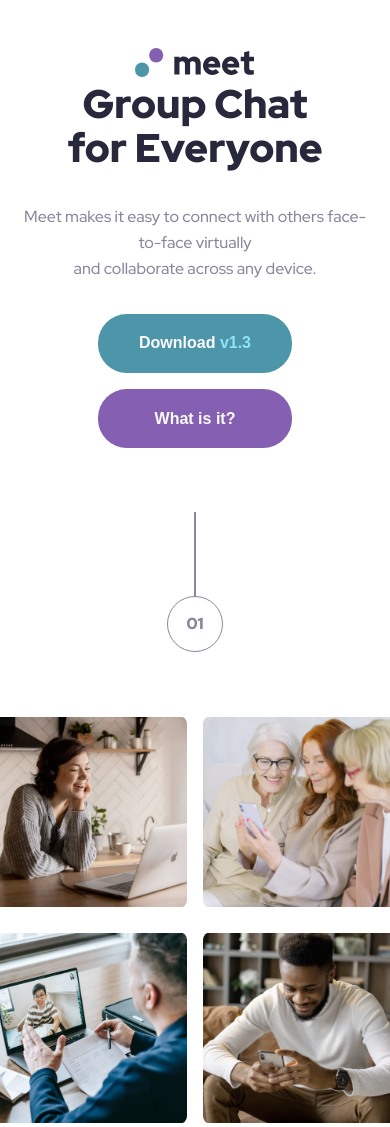
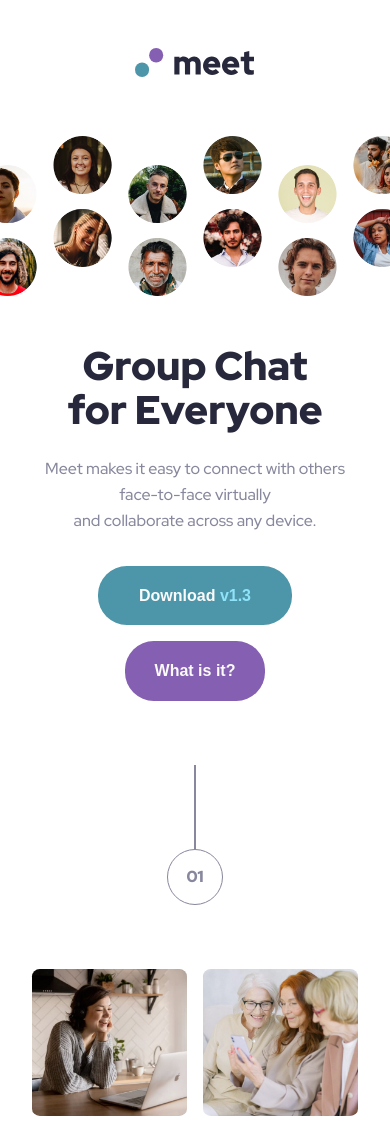
Before and after one commit to Smallz97/meet, a website with bundled scripts: page index.html in a window 390 px wide. Shown: the top 1127 px of the page. Built offline with nearby package versions, Linux system fonts and the light colour scheme.

Commit message:
minor UI changes

```diff
--- a/index.html
+++ b/index.html
@@ -26,25 +26,25 @@
     <!-- hero section -->
     <section id="hero">
       <!-- brand logo -->
-      <div class="brand-logo-container">
+      <div class="brand-logobox">
         <img src="assets/logo.svg" alt="logo" class="logo">
       </div>
 
-      <!-- hero container-->
-      <div class="hero-content-container">
+      <!-- hero-content container for desktop & large screens -->
+      <div class="hero-contentbox-desktop">
         <div class="left-hero-img">
           <img src="assets/desktop/image-hero-left.png" alt="left hero image">
         </div>
-        <div class="hero-text-container">
-          <h2 class="hero-page-heading">
+        <div class="hero-textbox">
+          <h2 class="hero-text-heading">
             Group Chat <br/> for Everyone
           </h2>
-          <p class="hero-small-text">
+          <p class="hero-smalltext">
             Meet makes it easy to connect with others face-to-face virtually<br/>and collaborate across any device.
           </p>
           <div class="hero-cta-buttons">
-            <button id="download-button">Download <span id="version-number">v1.3</span></button>
-            <button id="info-button">What is it?</button>
+            <button class="download-button">Download <span id="version-number">v1.3</span></button>
+            <button class="info-button">What is it?</button>
           </div>
         </div>
         <div class="right-hero-img">
@@ -52,17 +52,20 @@
         </div>
       </div>
 
-      <!-- hero-text-container for smaller devices -->
-      <div class="hero-text-container tablet-mobile-only">
-        <h2 class="hero-page-heading">
-          Group Chat <br/> for Everyone
-        </h2>
-        <p class="hero-small-text">
-          Meet makes it easy to connect with others face-to-face virtually<br/>and collaborate across any device.
-        </p>
-        <div class="hero-cta-buttons">
-          <button id="download-button">Download <span id="version-number">v1.3</span></button>
-          <button id="info-button">What is it?</button>
+      <!-- hero-content container for non-desktop/mobile devices -->
+      <div class="hero-contentbox-mobile">
+        <div class="mobile-hero-imagebox"></div>
+        <div class="hero-textbox mobile-textbox">
+          <h2 class="hero-text-heading">
+            Group Chat <br/> for Everyone
+          </h2>
+          <p class="hero-smalltext">
+            Meet makes it easy to connect with others face-to-face virtually<br/>and collaborate across any device.
+          </p>
+          <div class="hero-cta-buttons">
+            <button class="download-button">Download <span id="version-number">v1.3</span></button>
+            <button class="info-button">What is it?</button>
+          </div>
         </div>
       </div>
     </section>
@@ -75,7 +78,7 @@
 
     <!-- catalogue section -->
     <section id="features">
-      <div class="features-images-container">
+      <div class="features-grid-container">
         <div class="feature first"></div>
         <div class="feature second"></div>
         <div class="feature third"></div>
@@ -111,7 +114,7 @@
         </p>
       </div>
       <div class="footer-button">
-        <button id="info-button">Download <span id="version-number">v1.3</span></button>
+        <button id="download-button" class="purple">Download <span id="version-number">v1.3</span></button>
       </div>
     </section>
 
--- a/style.css
+++ b/style.css
@@ -50,9 +50,16 @@ body::-webkit-scrollbar {
 /* Hero section styling starts here */
 
 #hero, #features, #buffer {
+  width: 100vw;
   display: flex;
   align-items: center;
   flex-direction: column;
+}
+
+/* styling the brand's logo-box */
+.brand-logobox {
+  width: 100vw;
+  text-align: center;
 }
 
 /* styling the brand logo */
@@ -62,23 +69,23 @@ body::-webkit-scrollbar {
   margin-top: 4.5rem;
 }
 
-/* styling the hero-content's container */
-.hero-content-container {
+/* styling the hero-page's content box */
+.hero-contentbox-desktop {
   width: 100%;
   display: flex;
   margin-top: 3.81rem;
   justify-content: space-between;
 }
 
-/* styling the hero-text's container */
-.hero-text-container {
+/* styling the hero-page's textbox */
+.hero-textbox {
   display: flex;
   align-items: center;
   flex-direction: column;
 }
 
 /* styling the hero-page's heading */
-.hero-page-heading {
+.hero-text-heading {
   font-size: 4rem;
   line-height: 4rem;
   text-align: center;
@@ -87,8 +94,8 @@ body::-webkit-scrollbar {
   font-weight: var(--large-font);
 }
 
-/* styling the hero-pages' copy text */
-.hero-small-text {
+/* styling the hero-page's copy-text */
+.hero-smalltext {
   color: var(--grey);
   text-align: center;
   font-size: 1.125rem;
@@ -100,11 +107,10 @@ body::-webkit-scrollbar {
 /* putting some margin between the cta-buttons and the catalogue section */
 .hero-cta-buttons {
   display: flex;
-  width: 25.2rem;
+  width: 21rem;
   height: 3.7rem;
   margin-bottom: 7.31rem;
   justify-content: space-between;
-  /* background-color: orange; */
 }
 
 /* styling the hero cta-buttons */
@@ -120,12 +126,12 @@ button {
 }
 
 /* styling the download button */
-#download-button {
+.download-button {
   background-color: var(--slate-green);
 }
 
 /* styling the download button on hover */
-#download-button:hover {
+.download-button:hover {
   background-color: var(--light-green);
 }
 
@@ -135,18 +141,19 @@ button {
 }
 
 /* styling the info button */
-#info-button {
+.info-button {
+  width: 8.7rem;
   background-color: var(--purple);
 }
 
 /* styling the info button on hover */
-#info-button:hover {
+.info-button:hover {
   background-color: var(--almost-pink);
 }
 
 
 /* setting the mobile hero-pages's container to not display on large screens */
-.tablet-mobile-only {
+.hero-contentbox-mobile {
   display: none;
 }
 
@@ -173,17 +180,17 @@ button {
   font-weight: var(--large-font);
 }
 
-/* styling the features image-catalogue container */
-.features-images-container {
-  gap: 1.8rem;
+/* styling the features images grid */
+.features-grid-container {
+  gap: 1.9rem;
   width: 70rem;
   display: grid;
+  height: 15.2rem;
   margin-bottom: 5rem;
-  grid-template-rows: 15.2rem;
   grid-template-columns: repeat(4, 1fr);
 }
 
-/* styling the individual features with images */
+/* styling the feature boxes with background images */
 .first {
   background: url(assets/desktop/image-woman-in-videocall.jpg);
 }
@@ -202,11 +209,13 @@ button {
 
 /* styling each feature box */
 .feature {
-  border-radius: 0.5rem;
+  height: 100%;
+  border-radius: 3%;
   background-size: contain;
   background-position: center;
   background-repeat: no-repeat;
 }
+
 
 /* styling the features' section colored heading */
 .features-colored-text {
@@ -258,7 +267,11 @@ button {
   height: 15.25rem;
   align-items: center;
   justify-content: space-around;
-  background-color: var(--slate-green);
+  background-color: #4d96a9;
+  background-image: url(assets/desktop/image-footer.jpg);
+  background-size: cover;
+  background-position: center;
+  background-repeat: no-repeat;
 }
 
 /* styling the footer-bigtext 7 smalltext containers */
@@ -282,50 +295,81 @@ button {
   font-weight: var(--small-font);
 }
 
+/* styling the footer's download button with a purple background */
+.purple {
+  background: var(--purple);
+}
+
 /* styling for mobile responsiveness starts here */
 @media screen and (max-width: 900px) {
-  /* restyling the top margin of the brand logo to optimise viewing on tablet devices */
+  /* re-sizing the top margin on the brand's logo to optimise viewing on tablet devices */
   .logo {
     margin-top: 3rem;
   }
 
-  /* re-styling the hero-page's content-container to optimise viewing on tablet devices */
-  .hero-content-container {
-    margin-bottom: 4.5rem;
-    justify-content: space-around;
-  }
-
-  /* setting the text container to not display on non desktop screens */
-  .hero-text-container {
+  /* setting the desktop's hero-contentbox to not display on tablet devices */
+  .hero-contentbox-desktop {
     display: none;
   }
 
-  /* restyling the hero-text-container to optimise viewing on tablet devices */
-  .tablet-mobile-only {
-    display: flex;
+  /* styling the mobile hero-contentbox */
+  .hero-contentbox-mobile {
+    width: 100vw;
+    display: block;
+    margin-top: 4rem;
   }
 
-  /* re-styling the features catalogue container to optimize viewing on tablet devices */
-  .features-images-container {
-    gap: 0.1rem;
-    width: 47rem;
-    margin-bottom: 2.5rem;
-    grid-template-rows: 10rem;
+  /* styling the mobile hero-imagebox */
+  .mobile-hero-imagebox {
+    height: 21rem;
+    background-size: cover;
+    background-position: center;
+    background-repeat: no-repeat;
+    background-image: url(assets/tablet/image-hero.png);
   }
 
-  /* readjusting the margin between the cta-buttons and the image catalogue */
+  /* setting some margin between the hero-image and the mobile textbox */
+  .mobile-textbox {
+    margin-top: 4.5rem;
+  }
+
+  /* re-sizing the margin between the hero heading and the small text to optimize viewing on mobile devices */
+  .hero-text-heading {
+    margin-bottom: 1.5rem;
+  }
+
+  /* re-styling the hero-page's copy-text to optimize viewing on mobile screens */
+  .hero-smalltext {
+    font-size: 1rem;
+  }
+
+  /* re-siziing the margin between the hero cta-buttons and the buffer */
   .hero-cta-buttons {
     margin-bottom: 5rem;
   }
 
-  /* styling the footer section container */
+  /* re-sizing the features catalogue to optimize viewing on mobile devices */
+  .features-grid-container {
+    gap: 0.7rem;
+    width: 48rem;
+    height: 11rem;
+    margin-bottom: 3rem;
+  }
+
+  /* re-sizing the border-radius on each feature in the catalogue to optimize viewing on mobile devices */
+  .feature {
+    border-radius: 4.5%;
+  }
+
+  /* re-styling the footer section container to optimize viewing on mobile devices */
   #footer {
     height: 26.75rem;
     text-align: center;
     flex-direction: column;
+    background-image: url(assets/tablet/image-footer.jpg);
   }
 
-  /* resizing the footer-bigtext container to optimize viewing on tablet devices */
+  /* re-sizing the footer-bigtext container to optimize viewing on mobile devices */
   #footer-bigtext-container {
     width: 28.56rem;
   }
@@ -335,39 +379,46 @@ button {
     padding-top: 4rem;
   }
 
-  /* resizing the footer-smalltext container to optimize viewing on tablet devices */
+  /* resizing the footer-smalltext container to optimize viewing on mobile devices */
   #footer-smalltext-container {
     width: 35.81rem;
   }
 }
 
 
-/* styling for mobile responsiveness starts here */
 @media screen and (max-width: 450px) {
-  /* re-styling the hero-page's content container to optimize viewing on mobile devices */
-  .hero-content-container {
-    display: none;
-    margin-bottom: 3rem;
-    justify-content: center;
+  /* re-styling the mobile hero-imagebox to optimize viewing on smaller mobile phones */
+  .mobile-hero-imagebox {
+    height: 10rem;
   }
 
-  /* re-sizing the hero-page's heading and small-text to optimize viewing on mobile devices */
-  .hero-page-heading, .hero-small-text {
-    width: 22rem;
+  /* re-styling the mobile hero-contentbox to optimize viewing onn smaller mobile phones */
+  .hero-contentbox-mobile {
+    margin-top: 3.4rem;
   }
 
-  /* re-styling the hero-page's heading to optimize viewing on mobile devices */
-  .hero-page-heading {
+  /* re-sizing the margin between the hero-image and the mobile textbox */
+  .mobile-textbox {
+    margin-top: 3rem;
+  }
+
+  /* re-sizing the hero-page's heading and small-text to optimize viewing on mobile phones */
+  .hero-text-heading, .hero-smalltext {
+    width: 20.43rem;
+  }
+
+  /* re-styling the hero-page's heading to optimize viewing on mobile phones */
+  .hero-text-heading {
     font-size: 2.5rem;
     line-height: 2.75rem;
   }
 
-  /* re-styling the hero-page's small-text to optimize viewing on mobile devices */
-  .hero-small-text {
+  /* re-styling the hero-page's small-text to optimize viewing on mobile phones */
+  .hero-smalltext {
     font-size: 1rem;
   }
 
-  /* re-styling the hero-page's cta buttons to optimize viewing on mobile devices */
+  /* re-styling the hero-page's cta buttons to optimize viewing on mobile phones */
   .hero-cta-buttons {
     display: flex;
     height: 8.4rem;
@@ -377,41 +428,62 @@ button {
     justify-content: space-between;
   }
 
-  /* re-styling the features catalogue to optimize viewing on mobile devices */
-  .features-images-container {
-    width: 26rem;
-    row-gap: 1.5rem;
-    column-gap: 1rem;
+  /* re-styling the features catalogue to optimize viewing on mobile phones */
+  .features-grid-container {
+    gap: 1rem;
+    width: 20.4rem;
+    height: 19.4rem;
     margin-bottom: 4.5rem;
-    grid-template-rows: 12rem 12rem;
     grid-template-columns: repeat(2, 1fr);
   }
 
-  /* re-adjusting the margin on the features' section colored-text to optimize viewing on mobile devices */
+  /* re-sizing the border-radius on each feature in the catalogue to optimize viewing on mobile phones */
+  .feature {
+    border-radius: 5%;
+  }
+
+  /* re-adjusting the margin on the features' section colored-text to optimize viewing on mobile phones */
   .features-colored-text {
     margin-bottom: 1.5rem;
   }
 
-  /* re-styling the features' section main-text to optimize viewing on mobile devices */
+  /* re-styling the features' section main-text to optimize viewing on mobile phones */
   .features-main-text {
     width: 22rem;
     font-size: 2rem;
     line-height: 2.25rem;
   }
 
-  /* re-styling the features' copy-container to optimize viewing on mobile devices*/
+  /* re-styling the features' copy-container to optimize viewing on mobile phones */
   .features-copy-container {
     width: 22rem;
   }
 
-  /* re-styling the features' copy-text to optimize viewing on mobile devices */
+  /* re-styling the features' copy-text to optimize viewing on mobile phones */
   .features-copy-text {
     font-size: 1rem;
     margin-bottom: 4rem;
   }
 
-  /* re-sizing the footer's big-text & small-text container to optimize viewing on tablet devices */
+  /* re-styling the footer section with a background image optimized for viewing on mobile phones */
+  #footer {
+    background-image: url(assets/mobile/image-footer.jpg);
+  }
+
+  /* re-sizing the footer's big-text & small-text container to optimize viewing on mobile phones */
   #footer-bigtext-container, #footer-smalltext-container {
     width: 20.43rem;
   }
+
+  /* re-styling the footer's big-text to optimize viewing on mobile phones */
+  .footer-big-text {
+    font-size: 2rem;
+    line-height: 2.25rem;
+  }
+
+  /* re-styling the footer's small-text to optimize viewing on mobile phones */
+  .footer-small-text {
+    font-size: 1.125rem;
+    line-height: 1.7rem;
+  }
 }
```
